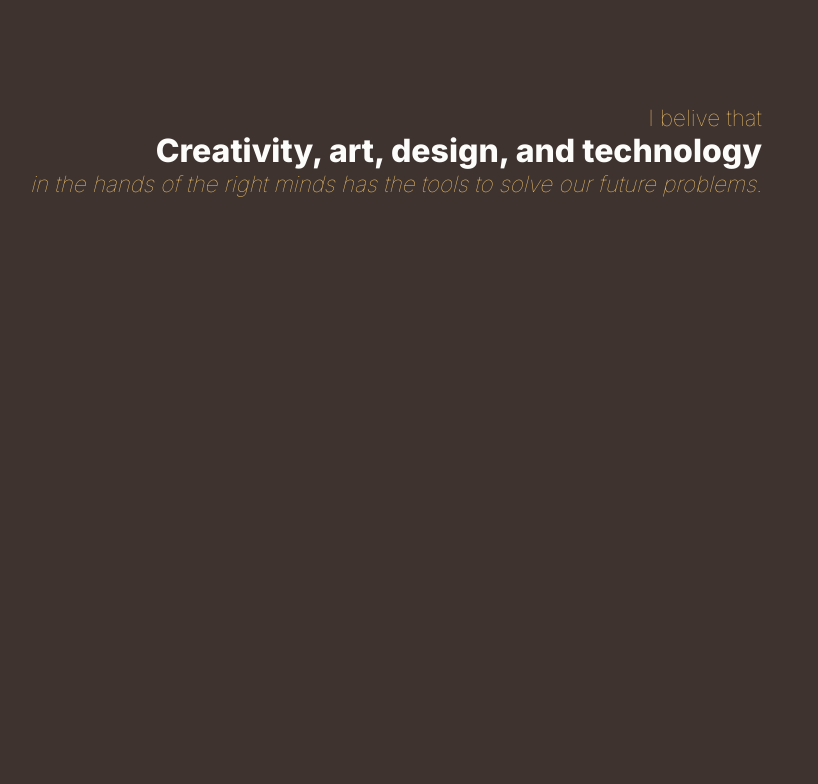
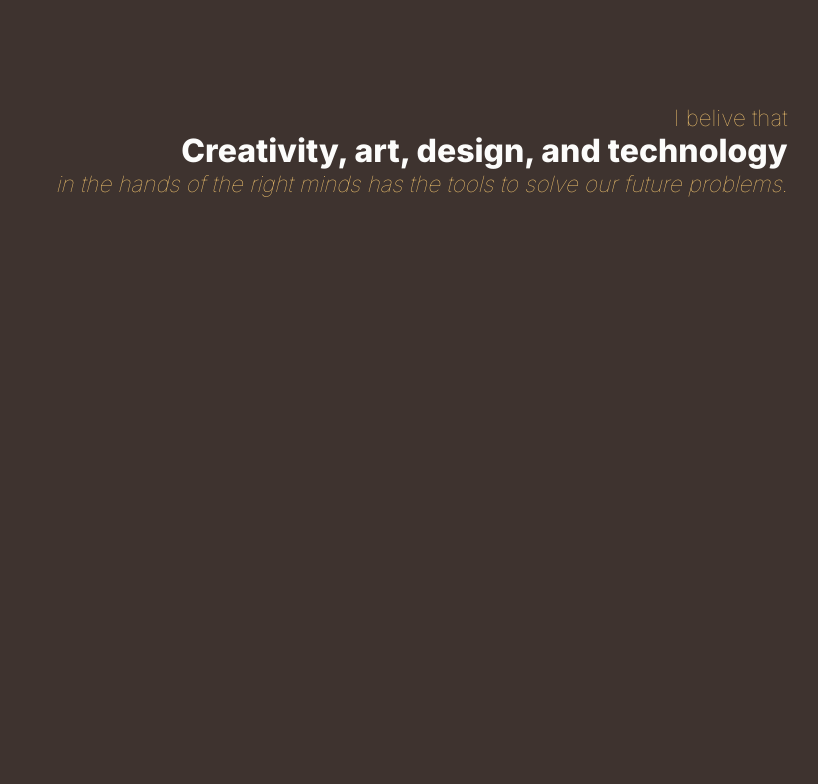
Before and after one commit to robonexx/portfolio_clean_version-main, a React (Create React App) app: page / in a window 1280 px wide. Shown: the part 756-1540 px from the top of the page, without its empty margins (262-1080 px from the left). Built offline with nearby package versions, Linux system fonts and the light colour scheme.

Commit message:
animation to mobile nav icon

```diff
--- a/src/components/Nav/Nav.js
+++ b/src/components/Nav/Nav.js
@@ -25,9 +25,13 @@ const Nav = () => {
         >
             <Logo className="logo" />
           </motion.div>
-        <div className="menu-icon" onClick={handleClick}>
+        <motion.div className="menu-icon" onClick={handleClick}
+        initial={{ y: -250, opacity: 0 }}
+        animate={{y: 0, opacity: 1}}
+        transition={{delay: 0.3, duration: 0.3, type: 'tween'}}
+        >
           {active ? <HiX className="hix"/> : <HiMenuAlt3 className="menu3"/>}
-        </div>
+        </motion.div>
         <motion.ul className={active ? "nav-menu active" : "nav-menu"}
         >
             {navItems.map((item, idx) => {
--- a/src/pages/Home/home.scss
+++ b/src/pages/Home/home.scss
@@ -42,6 +42,7 @@
         text-transform: uppercase;
         transition: transform 1s ease;
         font-family: 'Playfair Display', sans-serif;
+        cursor: pointer;
 
         @media (max-width: 960px) {
             font-size: 2rem;
@@ -105,8 +106,8 @@
 .home-section-mid {
     position: relative;
     top: 5vh;
-    right: 10vw;
-    width: 80%;
+    left: 2vw;
+    width: 60%;
     margin: 0 auto;
     height: 100vh;
     color: #f3c56f;
```
